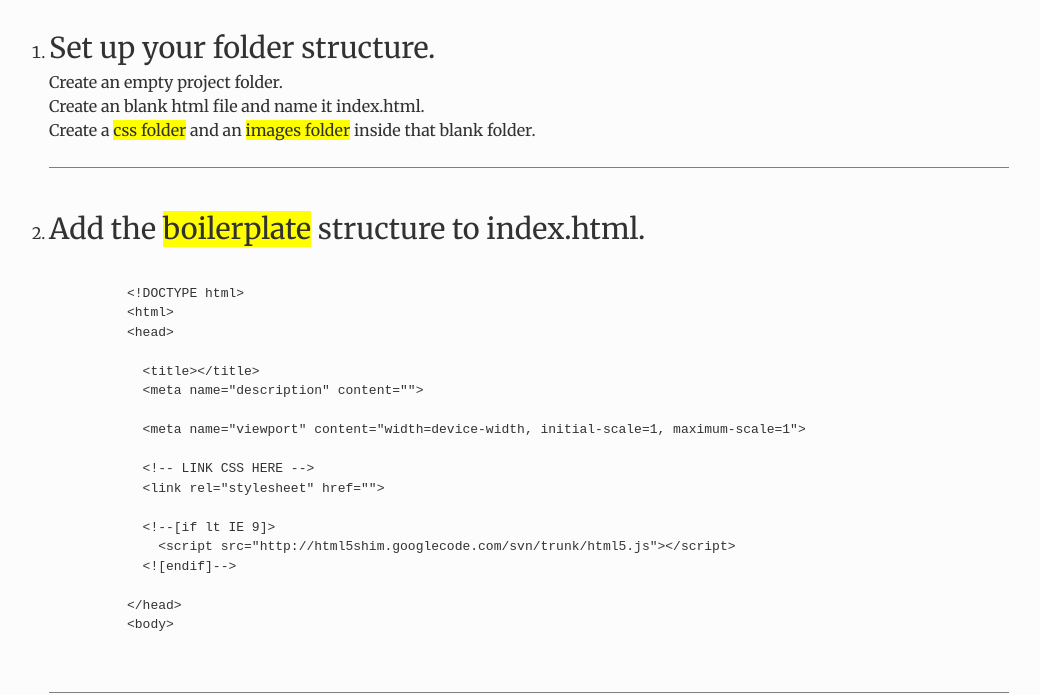
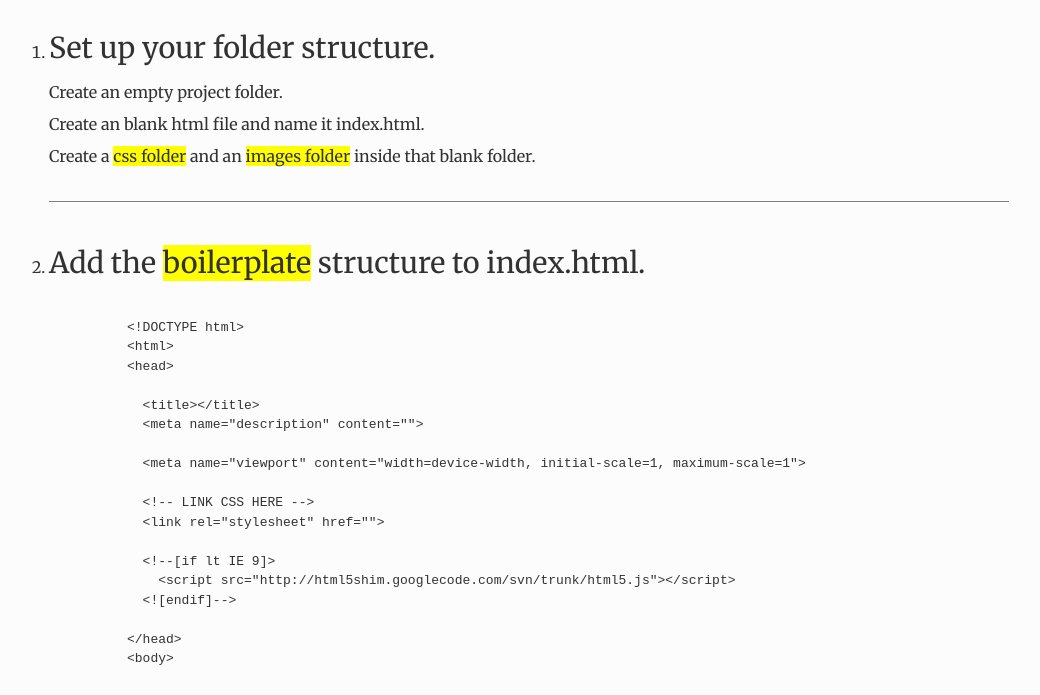
Before and after one commit to larrybuch/html-css-basics, a plain HTML site: page html-css-steps/index.html in a window 1280 px wide. Shown: the part 105-800 px from the top of the page, without its empty margins (111-1151 px from the left). Drawn offline with Linux system fonts and the light colour scheme.

Commit message:
basic style updates

```diff
--- a/html-css-steps/css/style.css
+++ b/html-css-steps/css/style.css
@@ -7,17 +7,24 @@ body{
   background-color: rgb(252,252,252);
 }
 
+p{
+  margin-bottom: 8px;
+}
+
 li{
   margin-bottom: 40px;
   border-bottom: 1px solid gray;
   padding-bottom: 25px;
 }
+
 h1{
   font-size: 3em;
   margin: 30px 0;
 }
+
 h2{
   font-size: 1.8em;
+  margin-bottom: 10px;
 }
 
 ol{
```
